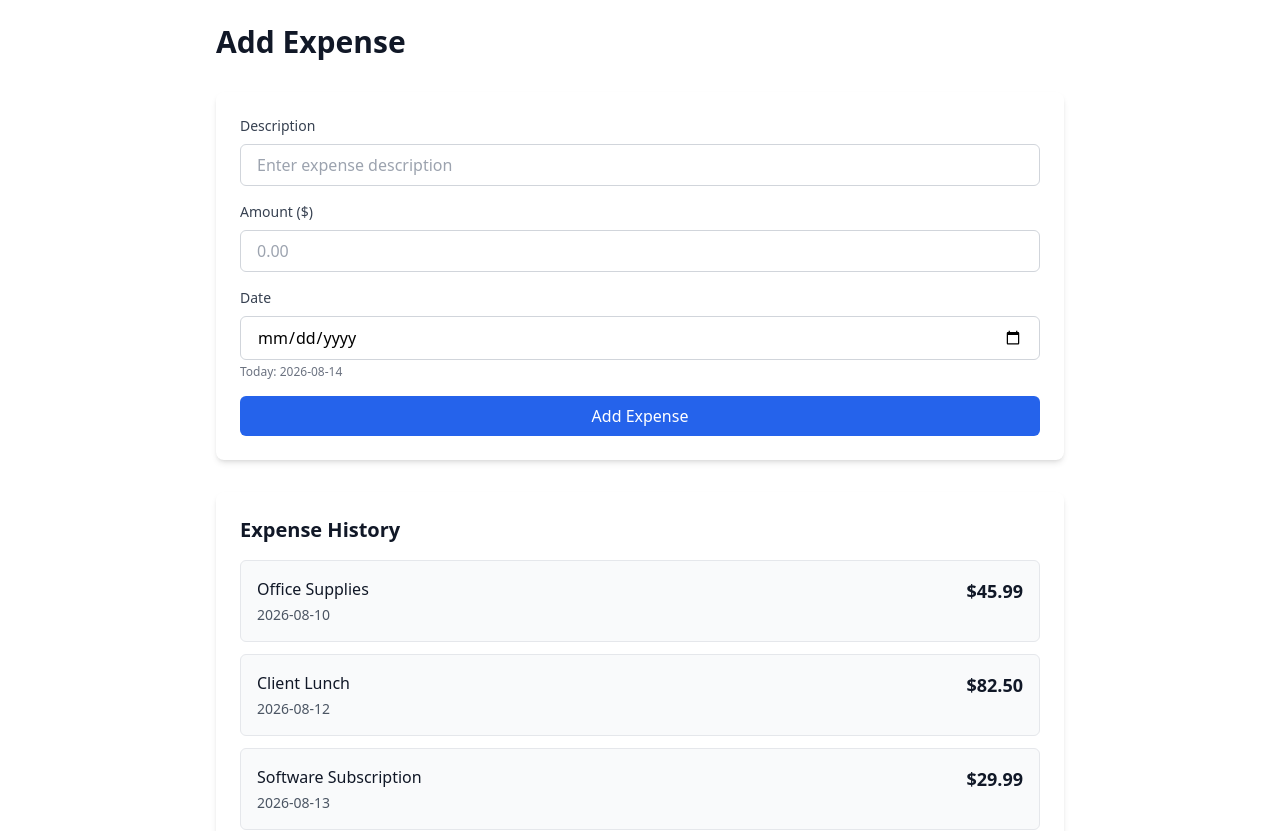
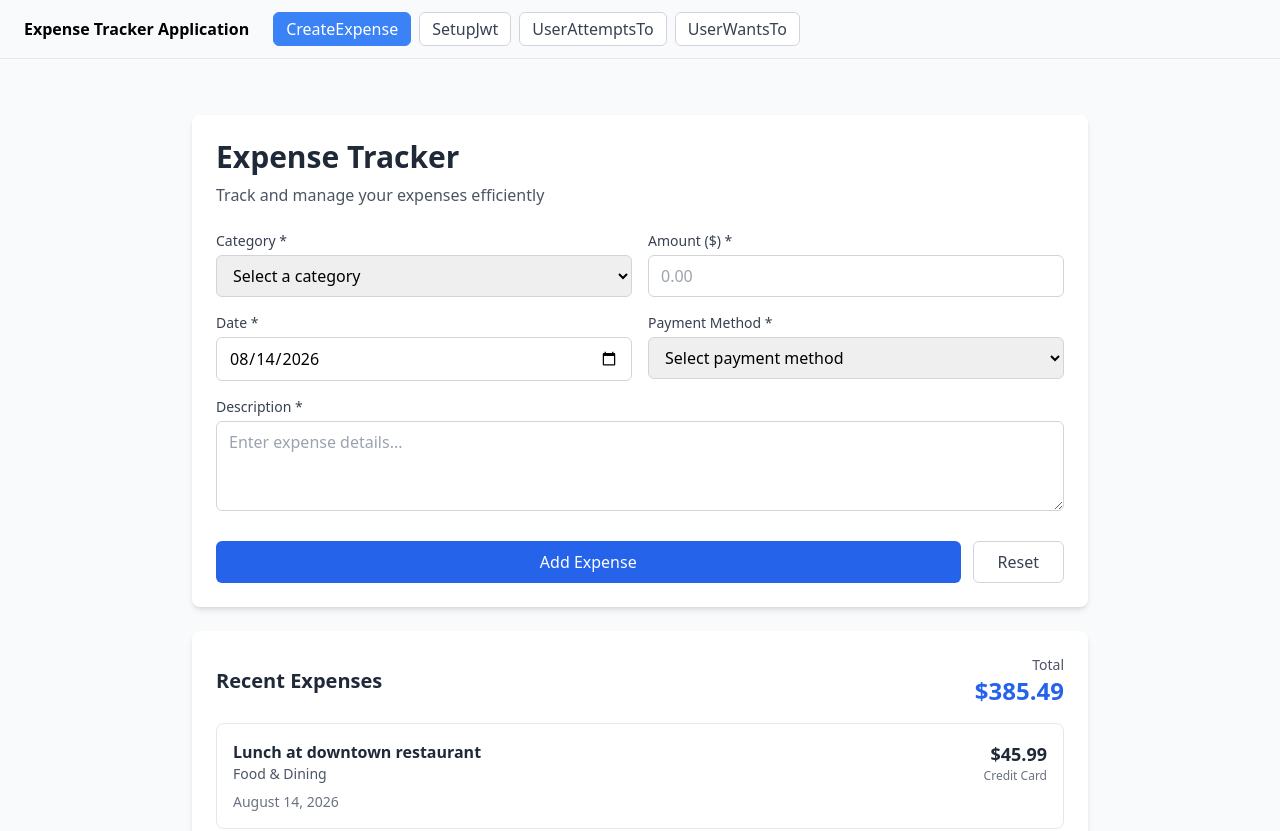
Before and after one commit to dhannan12/pilot-dev-test, a React (Vite) app: page / in a window 1280 px wide. Shown: the top 831 px of the page. Built offline with nearby package versions, Linux system fonts and the light colour scheme.

Commit message:
feat: App.tsx — 4 screens (SCRUM-853)

```diff
--- a/src/App.tsx
+++ b/src/App.tsx
@@ -1,5 +1,34 @@
-import UserAttemptsTo from './components/UserAttemptsTo'
+import React, { useState } from 'react'
+import CreateExpense from './components/CreateExpense.tsx'
+import SetupJwt from './components/SetupJwt.tsx'
+import UserAttemptsTo from './components/UserAttemptsTo.tsx'
+import UserWantsTo from './components/UserWantsTo.tsx'
+
+const screens = [
+  { name: 'CreateExpense', component: <CreateExpense /> },
+  { name: 'SetupJwt', component: <SetupJwt /> },
+  { name: 'UserAttemptsTo', component: <UserAttemptsTo /> },
+  { name: 'UserWantsTo', component: <UserWantsTo /> },
+]
 
 export default function App() {
-  return <UserAttemptsTo />
+  const [active, setActive] = useState(0)
+  return (
+    <div className="min-h-screen" style={{background:"#f9fafb"}}>
+      <header style={{borderBottom:"1px solid #e5e7eb",padding:"12px 24px",
+        display:"flex",gap:"8px",flexWrap:"wrap",alignItems:"center"}}>
+        <strong style={{marginRight:"16px"}}>Expense Tracker Application</strong>
+        {screens.map((s, i) => (
+          <button key={i} onClick={() => setActive(i)}
+            style={{padding:"4px 12px",borderRadius:"6px",border:"1px solid",cursor:"pointer",
+              background: active===i ? "#3b82f6" : "white",
+              color: active===i ? "white" : "#374151",
+              borderColor: active===i ? "#3b82f6" : "#d1d5db"}}>
+            {s.name}
+          </button>
+        ))}
+      </header>
+      <main style={{padding:"24px"}}>{screens[active]?.component}</main>
+    </div>
+  )
 }
```
